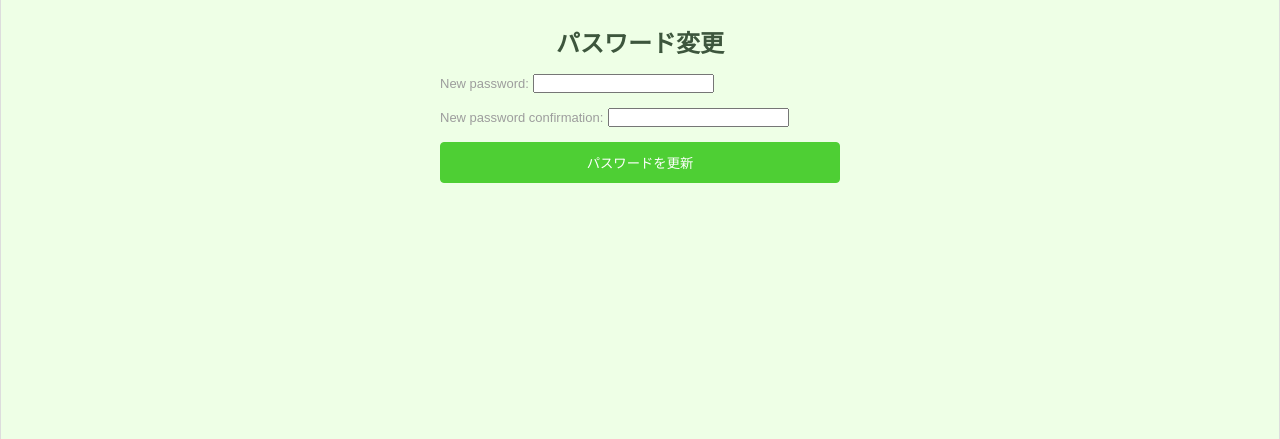
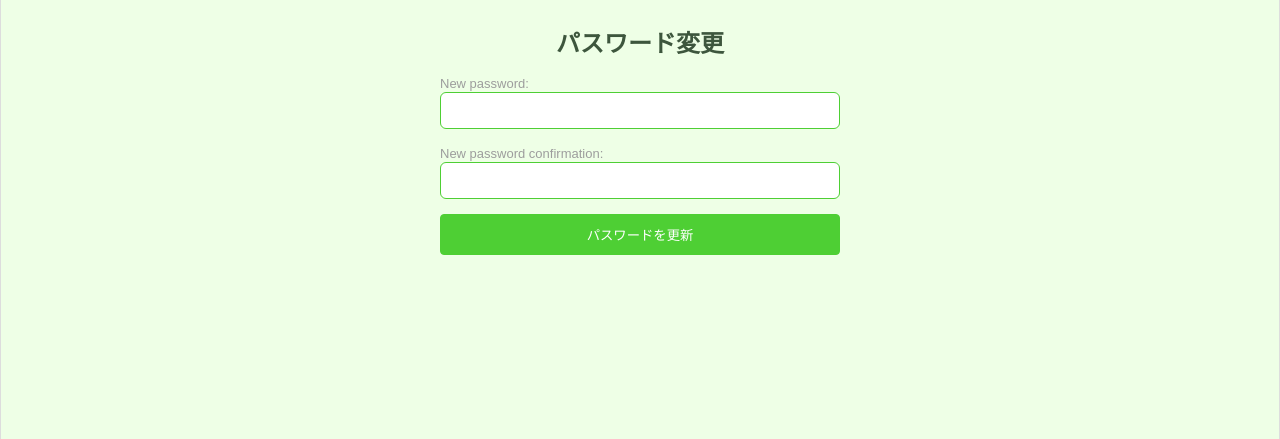
Before and after one commit to Takapass/TECH-JAM-RAIZAP, a Django app: page /change-password/ in a window 1280 px wide. Shown: the part 56-495 px from the top of the page. Run offline with Django 5.2, Linux system fonts and the light colour scheme; a user stored in the database is signed in.

Commit message:
メールアドレスとパスワードの変ん項画面のデザインを整えました

```diff
--- a/activities/static/activities/change.css
+++ b/activities/static/activities/change.css
@@ -42,3 +42,11 @@ label {
   background-color: #ffffff;
   color: #4ECF34;
 }
+
+input[type="password"] {
+    width: 100%;
+    padding: 10px;
+    border: 1px solid #4ECF34;
+    border-radius: 6px;
+    box-sizing: border-box;
+}
```
Also changed, not shown: db.sqlite3.
